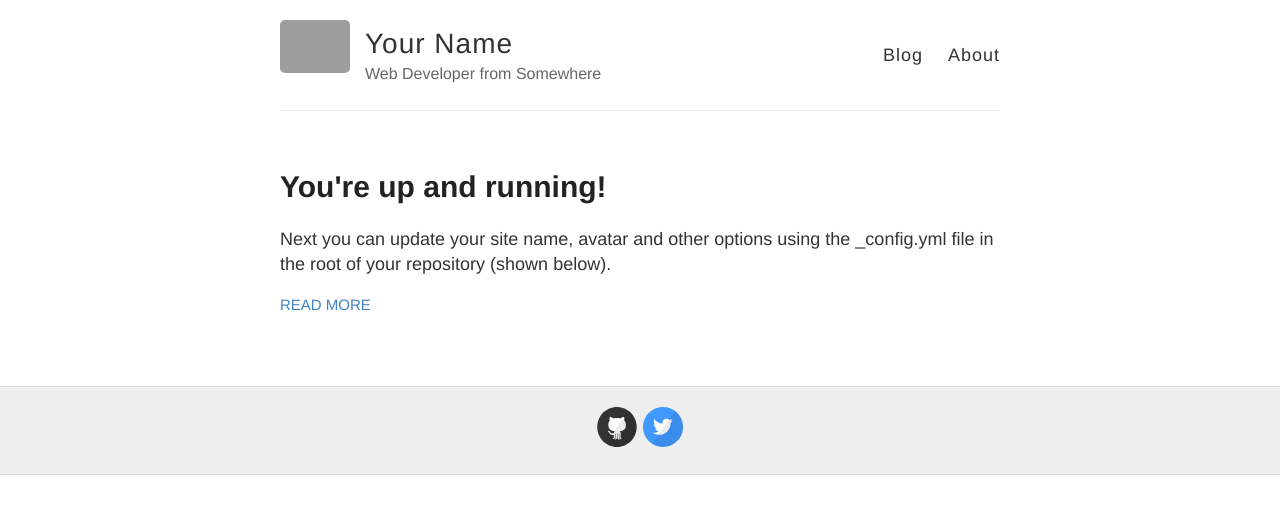
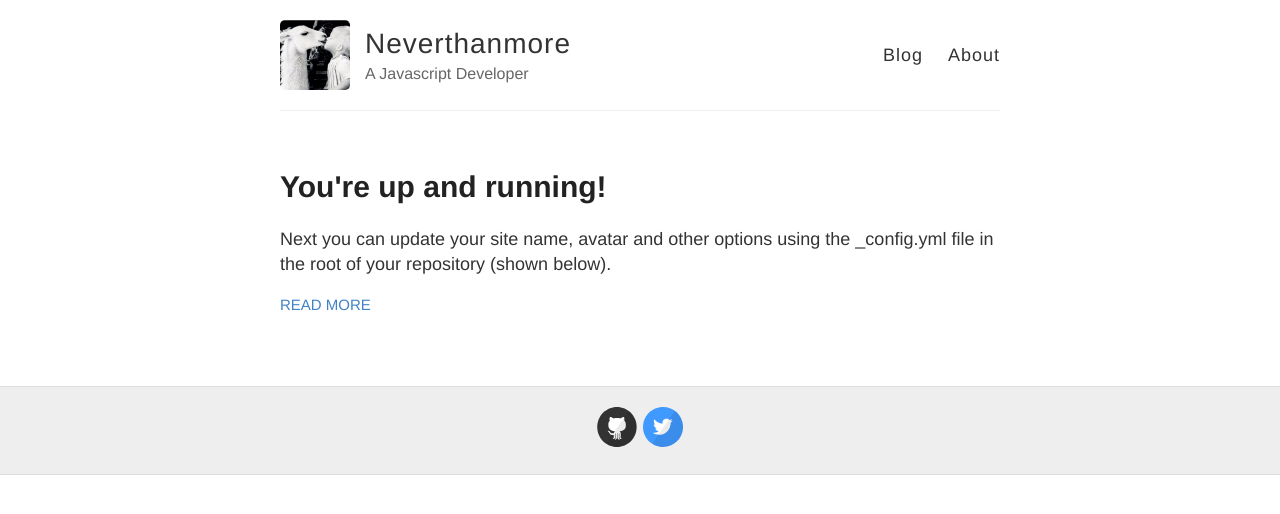
Before and after one commit to neverthanmore/neverthanmore.github.io, a Jekyll site: the page built from index.html, in a window 1280 px wide. Shown: the top 514 px of the page. Built offline with Jekyll 4.4.1, drawn with Linux system fonts in a browser that asks for light colours; grey boxes are pictures that could not be loaded.

Commit message:
cscs
das

```diff
--- a/_config.yml
+++ b/_config.yml
@@ -3,13 +3,13 @@
 #
 
 # Name of your site (displayed in the header)
-name: Your Name
+name: Neverthanmore
 
 # Short bio or description (displayed in the header)
-description: Web Developer from Somewhere
+description: A Javascript Developer
 
 # URL of your avatar or profile pic (you could use your GitHub profile pic)
-avatar: https://raw.githubusercontent.com/barryclark/jekyll-now/master/images/jekyll-logo.png
+avatar: https://github.com/neverthanmore/neverthanmore.github.io/blob/master/images/nev.jpeg
 
 #
 # Flags below are optional
```
Also changed, not shown: images/nev.jpeg (added).
